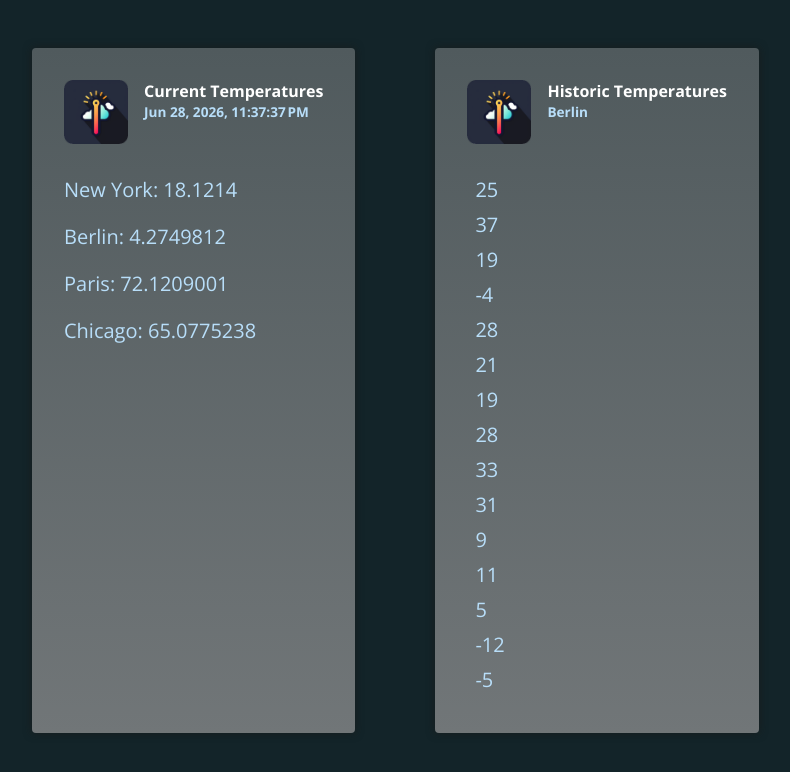
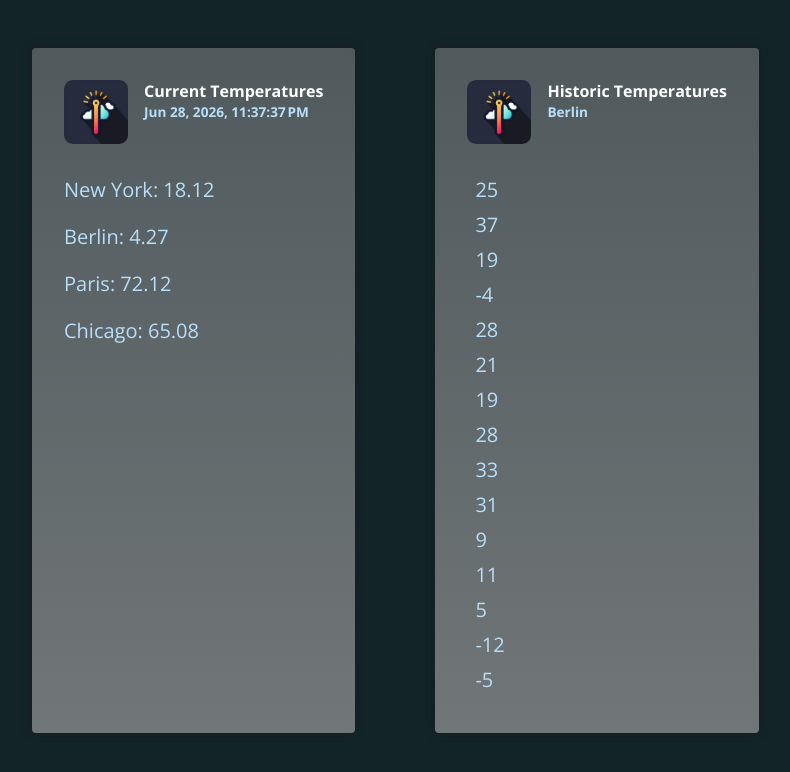
Before and after one commit to juanmiguel431/angular-pipes, an Angular app: page / in a window 1280 px wide. Shown: the top 772 px of the page, without its empty margins (168-958 px from the left). Built offline with nearby package versions, Linux system fonts and the light colour scheme.

Commit message:
Format temperature values in the dashboard using Angular's DecimalPipe.

```diff
--- a/src/app/app.html
+++ b/src/app/app.html
@@ -7,10 +7,10 @@
         <p>{{ currentDate | date:'medium' }}</p>
       </div>
     </header>
-    <p>New York: {{ currentTemperatures.newYork }}</p>
-    <p>Berlin: {{ currentTemperatures.berlin }}</p>
-    <p>Paris: {{ currentTemperatures.paris }}</p>
-    <p>Chicago: {{ currentTemperatures.chicago }}</p>
+    <p>New York: {{ currentTemperatures.newYork | number:'1.1-2' }}</p>
+    <p>Berlin: {{ currentTemperatures.berlin | number:'1.1-2' }}</p>
+    <p>Paris: {{ currentTemperatures.paris | number:'1.1-2' }}</p>
+    <p>Chicago: {{ currentTemperatures.chicago | number:'1.1-2' }}</p>
   </article>
 
   <article class="temperatures">
--- a/src/app/app.ts
+++ b/src/app/app.ts
@@ -1,10 +1,10 @@
 import { Component, signal } from '@angular/core';
-import { DatePipe } from '@angular/common';
+import { DatePipe, DecimalPipe } from '@angular/common';
 
 // https://angular.dev/guide/templates/pipes#using-pipes
 @Component({
   selector: 'app-root',
-  imports: [DatePipe],
+  imports: [DatePipe, DecimalPipe],
   templateUrl: './app.html',
   styleUrl: './app.css',
 })
```
